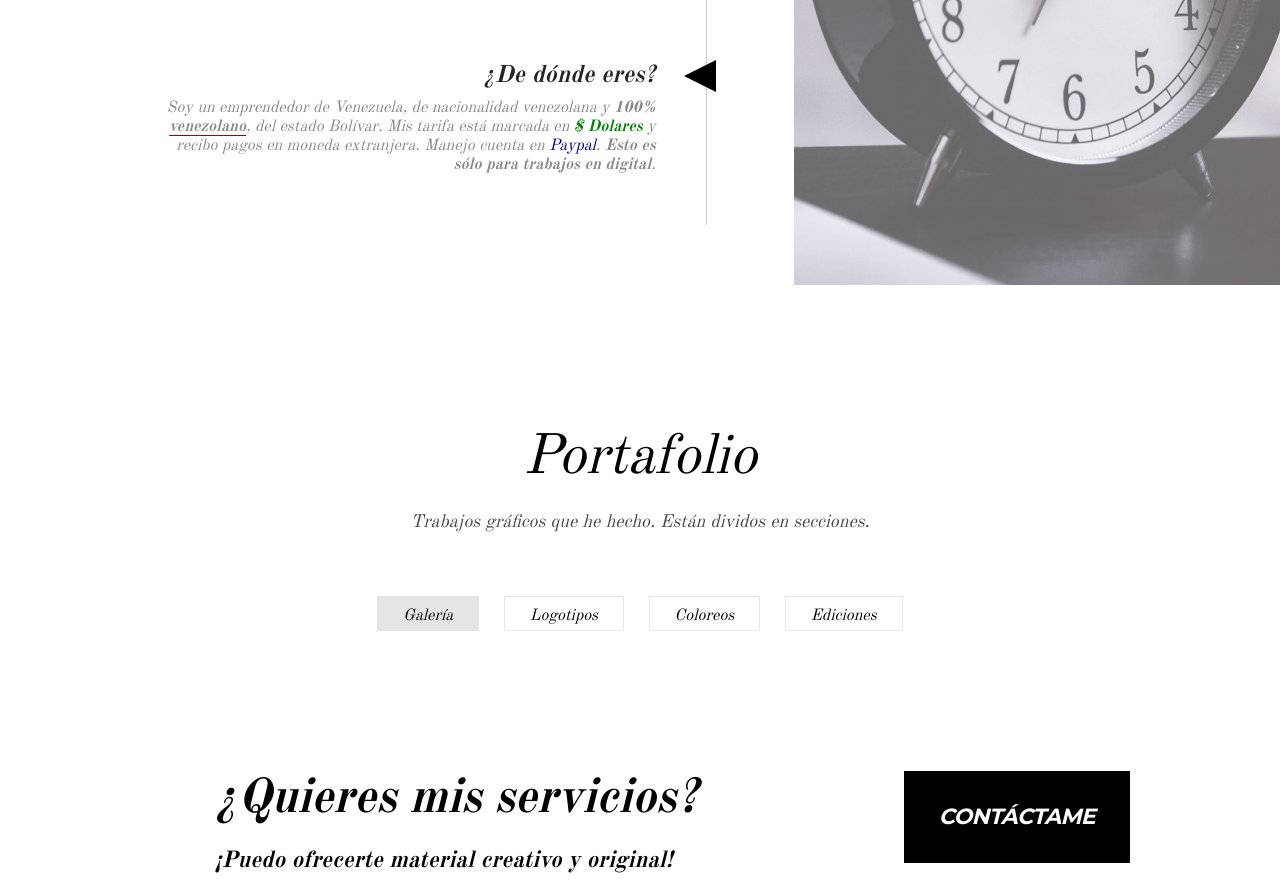
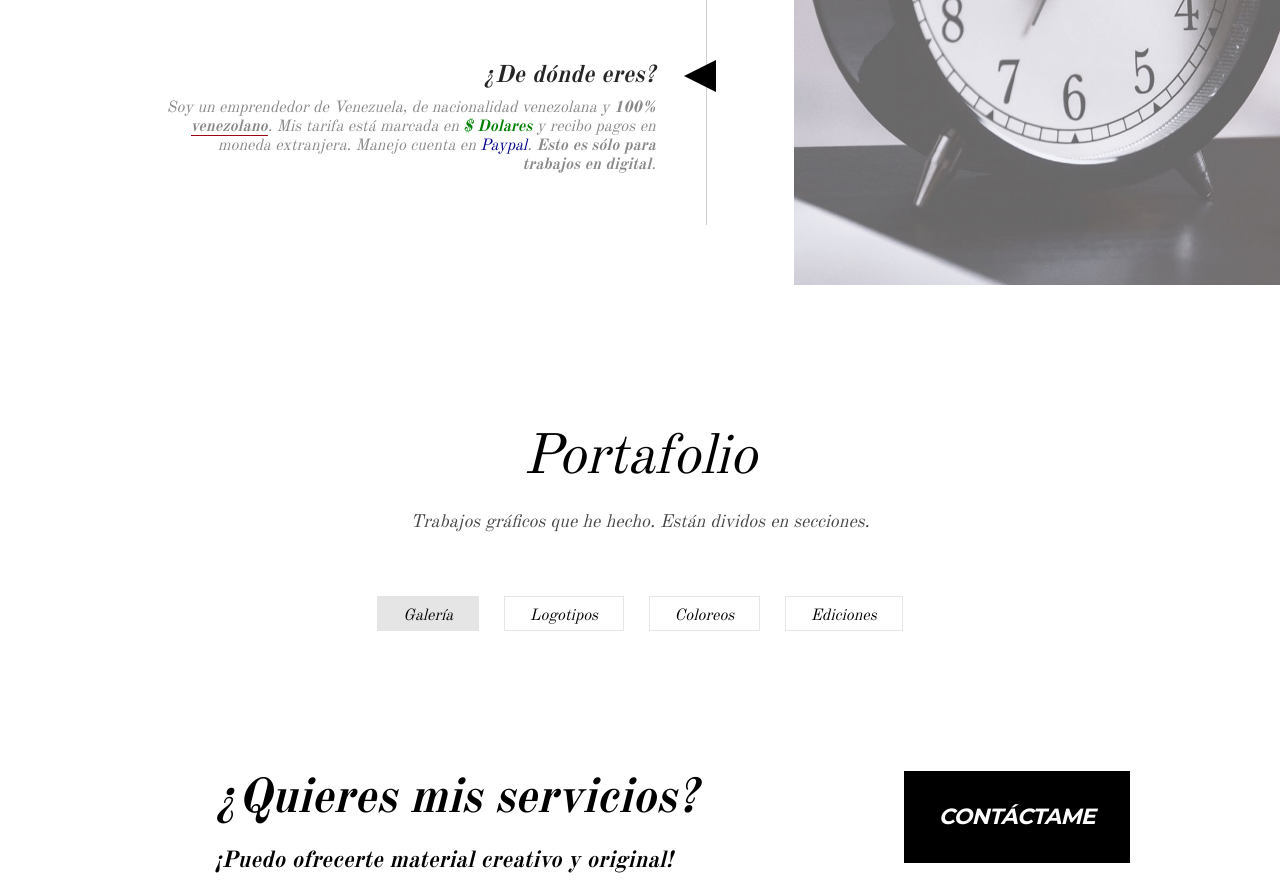
Before and after one commit to writesofpasion/carlosmayol, a plain HTML site: page index.html in a window 1280 px wide. Shown: the part 4482-5378 px from the top of the page. Drawn offline with nearby package versions, Linux system fonts and the light colour scheme.

Commit message:
Update index.html

```diff
--- a/index.html
+++ b/index.html
@@ -203,7 +203,7 @@
                     </li>
                     <li>
                         <h3>¿De dónde eres?</h3>
-                        <h4>Soy un emprendedor de Venezuela, de nacionalidad venezolana y <strong>100% <font style="border-bottom: 1px solid #9c0410;">venezolano</font></strong>, del estado Bolívar. Mis tarifa está marcada en <strong style="color: green;">$ Dolares</strong> y recibo pagos en moneda extranjera. Manejo cuenta en <a href="https://paypal.me/writesofpasion?locale.x=es_XC" style="color: darkblue;" target="_blank">Paypal</a>. <b>Esto es sólo para trabajos en digital</b>.</h4>
+                        <h4>Soy un emprendedor de Venezuela, de nacionalidad venezolana y <strong>100% <font style="border-bottom: 1px solid #9c0410;">venezolano</font></strong>. Mis tarifa está marcada en <strong style="color: green;">$ Dolares</strong> y recibo pagos en moneda extranjera. Manejo cuenta en <a href="https://paypal.me/writesofpasion?locale.x=es_XC" style="color: darkblue;" target="_blank">Paypal</a>. <b>Esto es sólo para trabajos en digital</b>.</h4>
                         <span></span>
                     </li>
                 </ul>
```
